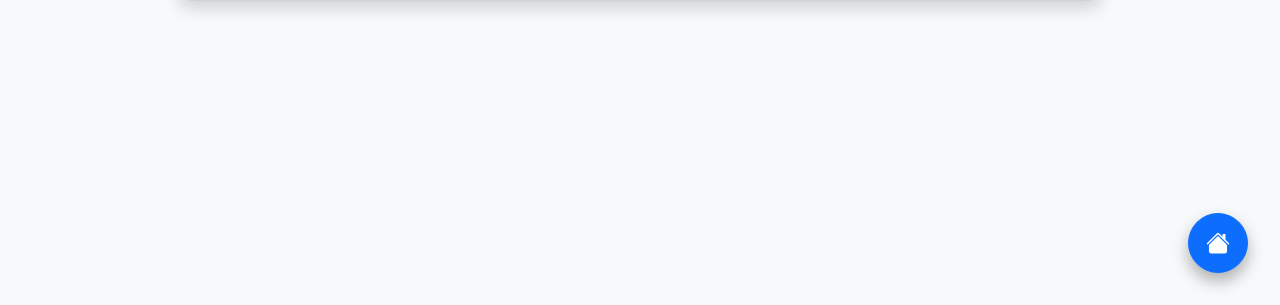
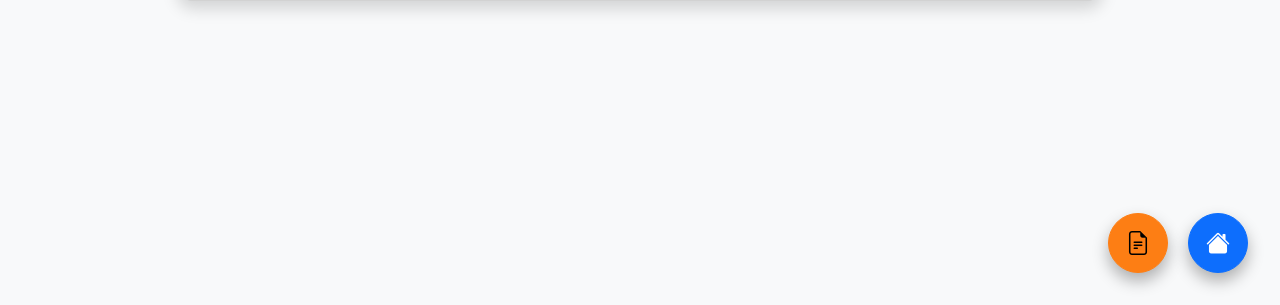
Before and after one commit to zml1997-stl/mock-interviewer, a Flask app: template templates/feedback.html in a window 1280 px wide. Shown: the part 495-800 px from the top of the page. Run offline with Flask 3, Linux system fonts and the light colour scheme; the template is opened without the code that fills it: most values are stand-ins (such as "Sample title", 1, 10 or a date in 2020).

Commit message:
Update feedback.html

```diff
--- a/templates/feedback.html
+++ b/templates/feedback.html
@@ -59,6 +59,21 @@
             justify-content: center;
             box-shadow: 0 0.5rem 1rem rgba(0, 0, 0, 0.3);
         }
+        .btn-export {
+            position: fixed;
+            bottom: 2rem;
+            right: 7rem;
+            width: 60px;
+            height: 60px;
+            border-radius: 50%;
+            font-size: 1.5rem;
+            display: flex;
+            align-items: center;
+            justify-content: center;
+            box-shadow: 0 0.5rem 1rem rgba(0, 0, 0, 0.3);
+            background-color: #fd7e14;
+            border-color: #fd7e14;
+        }
         .feedback-content h1,
         .feedback-content h2,
         .feedback-content h3 {
@@ -118,15 +133,88 @@
         </div>
     </div>
 
-    <a href="/" class="btn btn-primary btn-fab">
+    <a href="/" class="btn btn-primary btn-fab" title="Home">
         <i class="bi bi-house-fill"></i>
     </a>
+
+    <button class="btn btn-warning btn-export" id="export-btn" title="Export as Text">
+        <i class="bi bi-file-earmark-text"></i>
+    </button>
 
     <script src="https://cdn.jsdelivr.net/npm/bootstrap@5.3.0/dist/js/bootstrap.bundle.min.js"></script>
     <script>
         document.addEventListener('DOMContentLoaded', function() {
             const feedbackContent = document.querySelector('.feedback-content');
             feedbackContent.innerHTML = marked.parse(feedbackContent.textContent);
+
+            // Export functionality
+            document.getElementById('export-btn').addEventListener('click', function() {
+                exportFeedback();
+            });
+
+            function exportFeedback() {
+                // Get job title
+                const jobTitle = "{{ job_title }}".replace(/[^a-z0-9]/gi, '_').toLowerCase();
+
+                // Create document content
+                let content = "INTERVIEW FEEDBACK FOR {{ job_title }}\n";
+                content += "=".repeat(content.length) + "\n\n";
+
+                // Add feedback content (stripped of HTML)
+                const feedbackText = stripHtml("{{ feedback }}");
+                content += feedbackText + "\n\n";
+
+                // Add questions and answers
+                content += "INTERVIEW QUESTIONS & ANSWERS\n";
+                content += "=".repeat(30) + "\n\n";
+
+                {% for question, answer in qa_pairs %}
+                content += "Q{{ loop.index }}: {{ question }}\n";
+                content += "-".repeat(50) + "\n";
+                content += "{{ answer }}\n\n";
+                {% endfor %}
+
+                // Create and download file
+                const blob = new Blob([content], { type: 'text/plain' });
+                const url = URL.createObjectURL(blob);
+                const a = document.createElement('a');
+                a.href = url;
+                a.download = `interview_feedback_${jobTitle}_${new Date().toISOString().split('T')[0]}.txt`;
+                document.body.appendChild(a);
+                a.click();
+                document.body.removeChild(a);
+                URL.revokeObjectURL(url);
+            }
+
+            function stripHtml(html) {
+                // Create a temporary div
+                const tempDiv = document.createElement('div');
+                tempDiv.innerHTML = html;
+
+                // Get text content and preserve some basic formatting
+                let text = tempDiv.textContent || tempDiv.innerText || "";
+
+                // Split into lines and trim each line
+                const lines = text.split('\n').map(line => line.trim());
+
+                // Join lines back, removing multiple consecutive blank lines
+                let result = '';
+                let consecutiveBlankLines = 0;
+
+                for (const line of lines) {
+                    if (line === '') {
+                        consecutiveBlankLines++;
+                        if (consecutiveBlankLines <= 2) {
+                            result += '\n';
+                        }
+                    } else {
+                        consecutiveBlankLines = 0;
+                        result += line + '\n';
+                    }
+                }
+
+                return result;
+            }
         });
     </script>
 </body>
```
